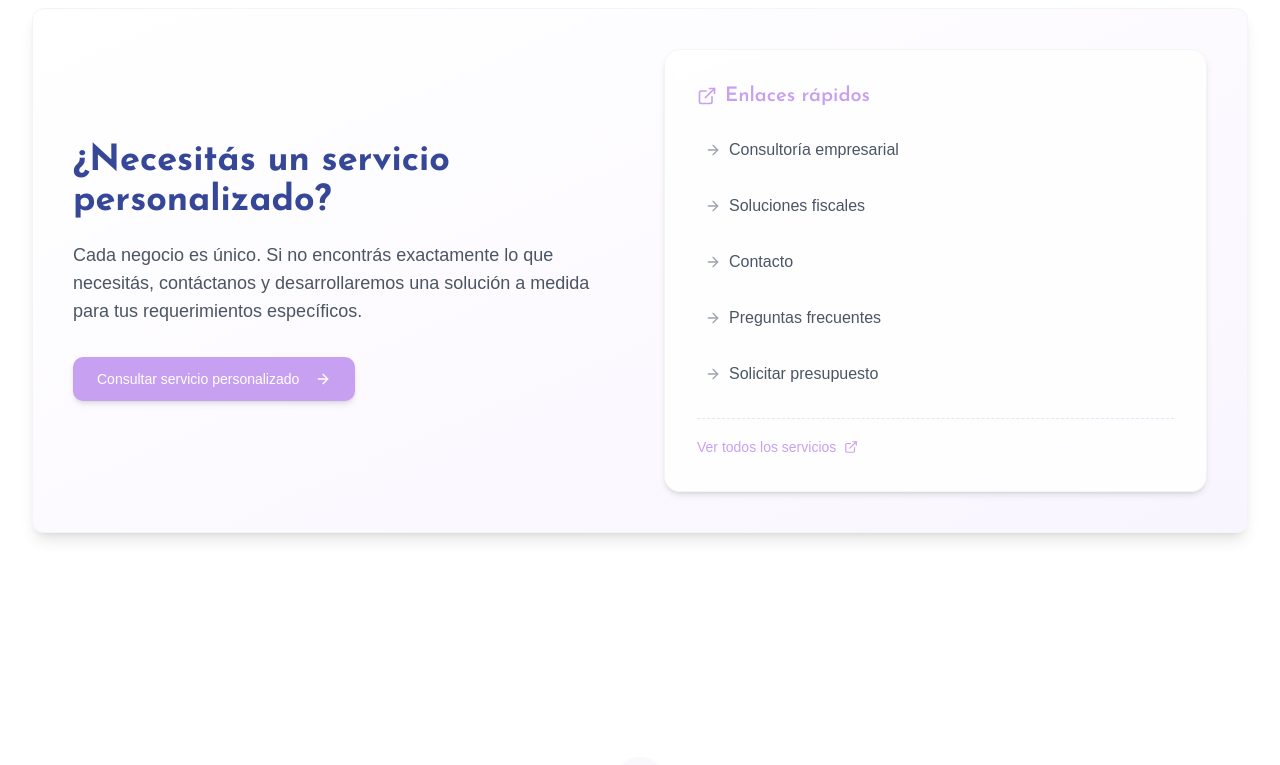
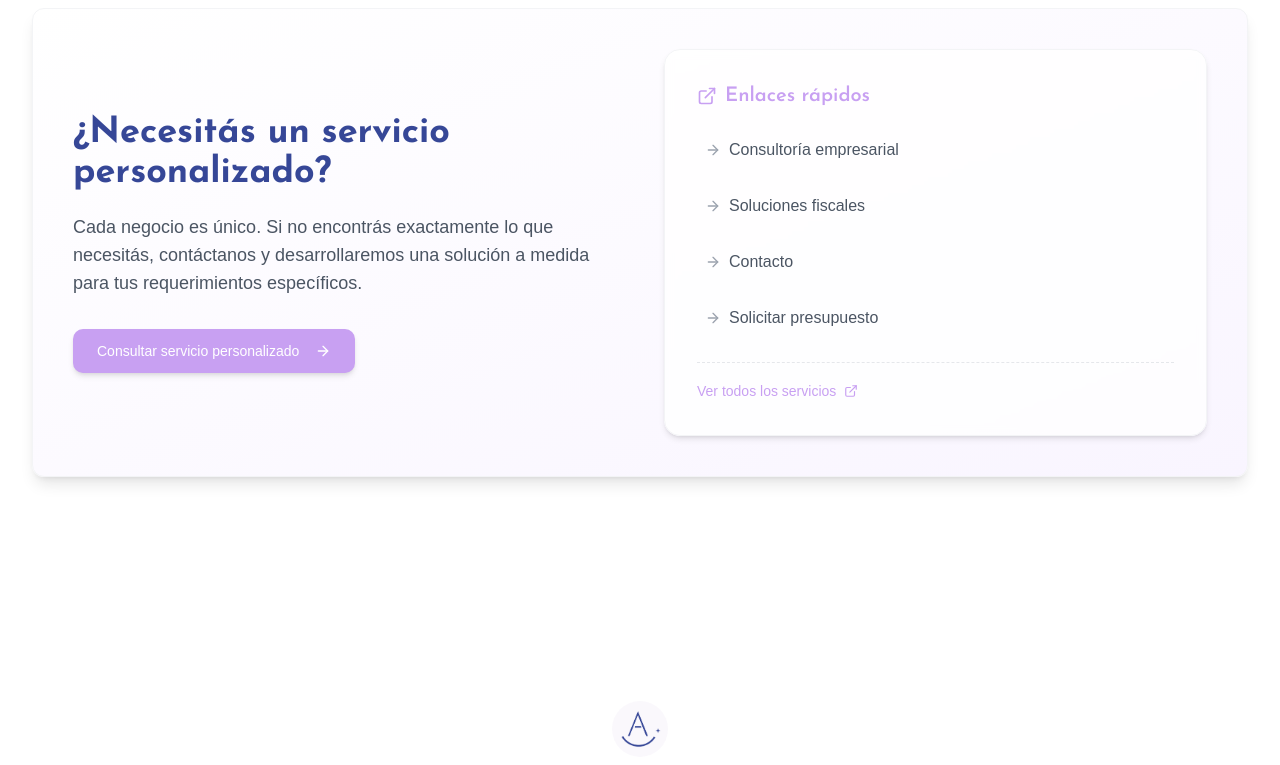
Before and after one commit to LeoGittt/Contables, a Next.js app: page / in a window 1280 px wide. Shown: the part 1821-2586 px from the top of the page. Built offline with nearby package versions, Linux system fonts and the light colour scheme; a web font is replaced by a local one.

Commit message:
Update services-section.tsx

```diff
--- a/components/sections/services-section.tsx
+++ b/components/sections/services-section.tsx
@@ -386,7 +386,6 @@ export function ServicesSection() {
                   { name: "Consultoría empresarial", href: "#servicios" },
                   { name: "Soluciones fiscales", href: "#servicios" },
                   { name: "Contacto", href: "#contacto" },
-                  { name: "Preguntas frecuentes", href: "#faq" },
                   { name: "Solicitar presupuesto", href: "#contacto" },
                 ].map((link, index) => (
                   <li key={index}>
```
